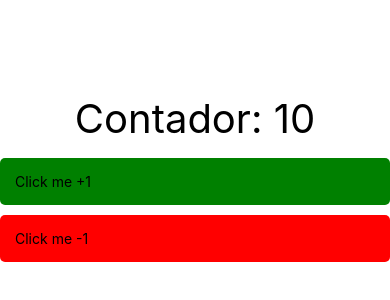
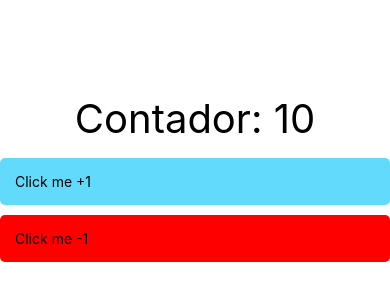
Before and after one commit to Yeison2020/Creating-Customshooks-react-native, a React Native app: screen / in a window 390 px wide. Shown: the part 232-532 px from the top of the page. Built offline with nearby package versions, Linux system fonts and the light colour scheme.

Commit message:
Adding styles and typescritp

```diff
--- a/src/screens/CounterScreen.tsx
+++ b/src/screens/CounterScreen.tsx
@@ -33,10 +33,13 @@ const styles = StyleSheet.create({
     top: -15,
   },
   btn2: {
-    backgroundColor: 'green',
     borderRadius: 5,
     marginBottom: 10,
     padding: 15,
+    borderColor: '#20232a',
+    backgroundColor: '#61dafb',
+    color: '#20232a',
+    textAlign: 'center',
   },
   btn: {
     backgroundColor: 'red',
```
